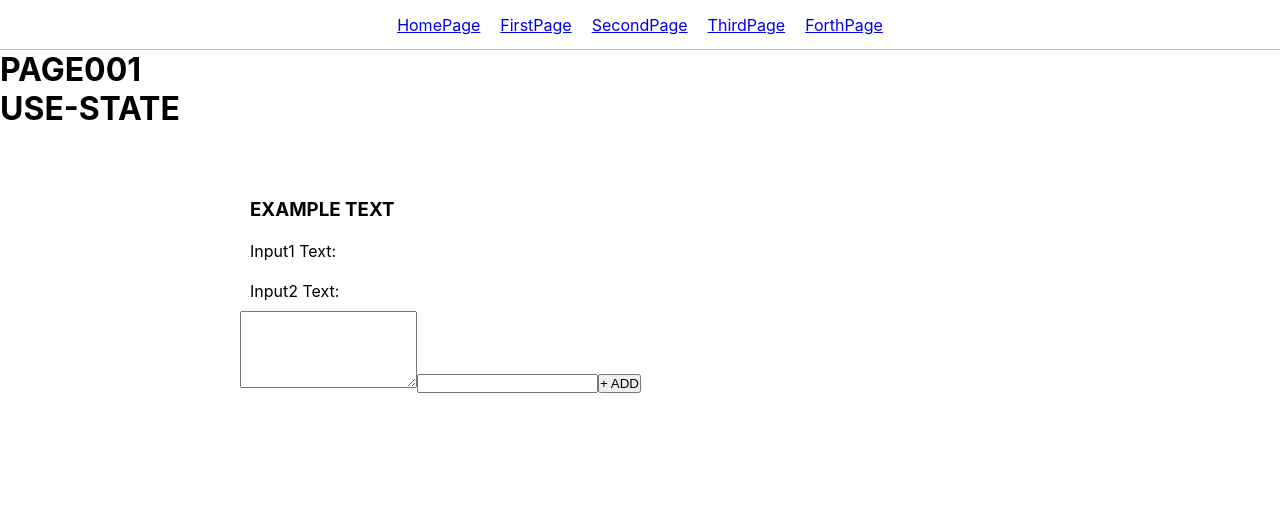
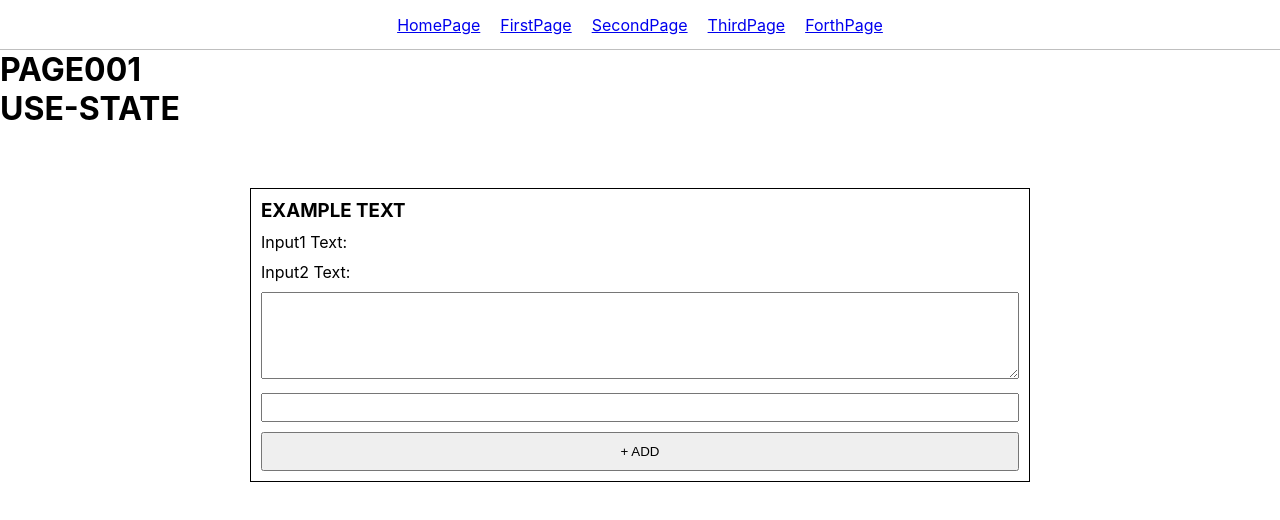
Before and after one commit to Paruhas/react-tutorial, a React (Create React App) app: page /page001 in a window 1280 px wide. Shown: the top 520 px of the page. Built offline with nearby package versions, Linux system fonts and the light colour scheme.

Commit message:
edit css page001

```diff
--- a/src/pages/Page001.js
+++ b/src/pages/Page001.js
@@ -112,27 +112,33 @@ function Page001() {
       <h1>USE-STATE</h1>
       <section className="app-section">
         <div className="app-container">
-          <div>
+          <div className="input-box">
             <div className="input-container">
               <h3>EXAMPLE TEXT</h3>
               <p>Input1 Text: {input.input1}</p>
               <p>Input2 Text: {input.input2}</p>
-            </div>
               <form onSubmit={inputSubmit}>
+                <p>
                   <textarea
                     rows="5"
                     name="input1"
                     value={input.input1}
                     onChange={onInputChange}
                   />
+                </p>
+                <p>
                   <input
                     type="text"
                     name="input2"
                     value={input.input2}
                     onChange={onInputChange}
                   />
+                </p>
+                <p>
                   <button>+ ADD</button>
+                </p>
               </form>
+            </div>
             <div className="inputArray-container">{inputElement}</div>
           </div>
         </div>
--- a/src/pages/Page004.js
+++ b/src/pages/Page004.js
@@ -1,8 +1,10 @@
-import React from "react";
+import React, { useRef } from "react";
 import Navbar from "../components/Navbar";
 import "./css/Page004.css";
 
 function Page004() {
+  const fileRef = useRef(null);
+
   return (
     <div>
       <Navbar />
--- a/src/pages/css/Page001.css
+++ b/src/pages/css/Page001.css
@@ -1,10 +1,30 @@
+.input-box {
+}
+
 .input-container {
   display: flex;
   flex-direction: column;
+  border: 1px solid black;
+  padding: 10px;
+  margin: 10px;
+  row-gap: 10px;
 }
 
-.input-container > * {
-  margin: 10px;
+.input-container > form {
+  display: flex;
+  flex-direction: column;
+  row-gap: 10px;
+}
+
+.input-container > form > p > textarea,
+input {
+  width: 100%;
+  padding: 5px;
+}
+
+.input-container > form > p > button {
+  width: 100%;
+  padding: 10px;
 }
 
 .editInput-form {
```
Lines whose indentation alone changed are shown as unchanged.
